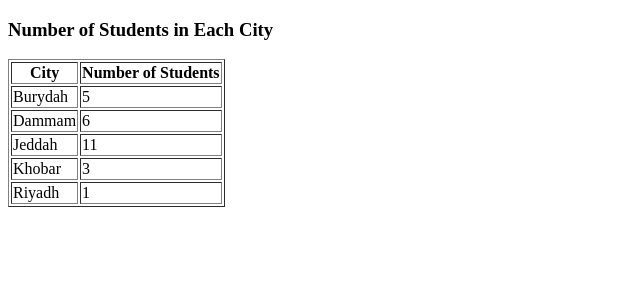
After one commit to AlbishriAbdullah/CS471-WEB-Activities, a Django app: page /books/students_by_city/ in a window 1280 px wide. The commit adds this page. Shown: the top 300 px of the page, without its empty margins (0-640 px from the left). Run offline with Django 4.2, Linux system fonts and the light colour scheme; data comes from the database, SQL or seed files in the repository; both versions use the stored data as it was after the commit.

Commit message:
lab 8 updated

```diff
--- a/apps/bookmodule/urls.py
+++ b/apps/bookmodule/urls.py
@@ -18,4 +18,5 @@ urlpatterns = [
     path('book_list_task3/',views.book_list_task3,name='books.book_list_task3'),
     path('book_list_task4/',views.book_list_task4,name='books.book_list_task4'),
     path('book_statistics/',views.book_statistics,name='books.book_statistics'),
+    path('students_by_city/',views.students_by_city, name='books.students_by_city'),
 ]
--- a/apps/bookmodule/views.py
+++ b/apps/bookmodule/views.py
@@ -105,7 +105,7 @@ def book_list_task4(request):
 
 # lab 8 task 5
 from django.db.models import Count, Sum, Avg, Max, Min
-
+# lab 8 task 6
 def book_statistics(request):
     # Aggregate data
     stats = Book.objects.aggregate(
@@ -117,3 +117,23 @@ def book_statistics(request):
     )
 
     return render(request, 'bookmodule/book_statistics.html', {'stats': stats})
+# lab 8 task 6
+from .models import Student, Address
+
+address1 = Address.objects.create(street='High Way',city='Dammam',postal_code='432123')
+address2 = Address.objects.create(street='King Fahad St',city='Dammam',postal_code='65756')
+address3 = Address.objects.create(street='main Street',city='Khobar',postal_code='56757')
+
+student1 = Student.objects.create(name='Salman',age=24,address = address1)
+student2 = Student.objects.create(name='Abdulrhman',age=23,address=address2)
+student3 = Student.objects.create(name='Rayan',age=19,address=address3)
+
+# lab 8 task 9
+def students_by_city(request):
+    city_counts = (
+        Student.objects.values('address__city')
+        .annotate(student_count=Count('id'))
+        .order_by('address__city')
+    )
+
+    return render(request, 'bookmodule/students_by_city.html', {'city_counts': city_counts})
--- a/apps/templates/bookmodule/book_list_task2.html
+++ b/apps/templates/bookmodule/book_list_task2.html
@@ -13,7 +13,7 @@
             <strong>Author:</strong> {{ book.author }} <br>
             <strong>Edition:</strong> {{ book.edition }}</li>
     {% empty %}
-        <p>No books match the criteria.</p>
+        <p>No books match the search.</p>
     {% endfor %}
     </ul>
 
--- /dev/null
+++ b/apps/templates/bookmodule/students_by_city.html
@@ -0,0 +1,31 @@
+<!DOCTYPE html>
+<html lang="en">
+<head>
+    <meta charset="UTF-8">
+    <meta name="viewport" content="width=device-width, initial-scale=1.0">
+    <title>List Students by their cities</title>
+</head>
+<body>
+    <h3>Number of Students in Each City</h3>
+    <table border="1">
+        <thead>
+            <tr>
+                <th>City</th>
+                <th>Number of Students</th>
+            </tr>
+        </thead>
+        <tbody>
+            {% for city in city_counts %}
+                <tr>
+                    <td>{{ city.address__city }}</td>
+                    <td>{{ city.student_count }}</td>
+                </tr>
+            {% empty %}
+                <tr>
+                    <td colspan="2">No students available.</td>
+                </tr>
+            {% endfor %}
+        </tbody>
+    </table>
+</body>
+</html>
```
Also changed, not shown: apps/bookmodule/models.py (+17 -0 lines), db.sqlite3.
